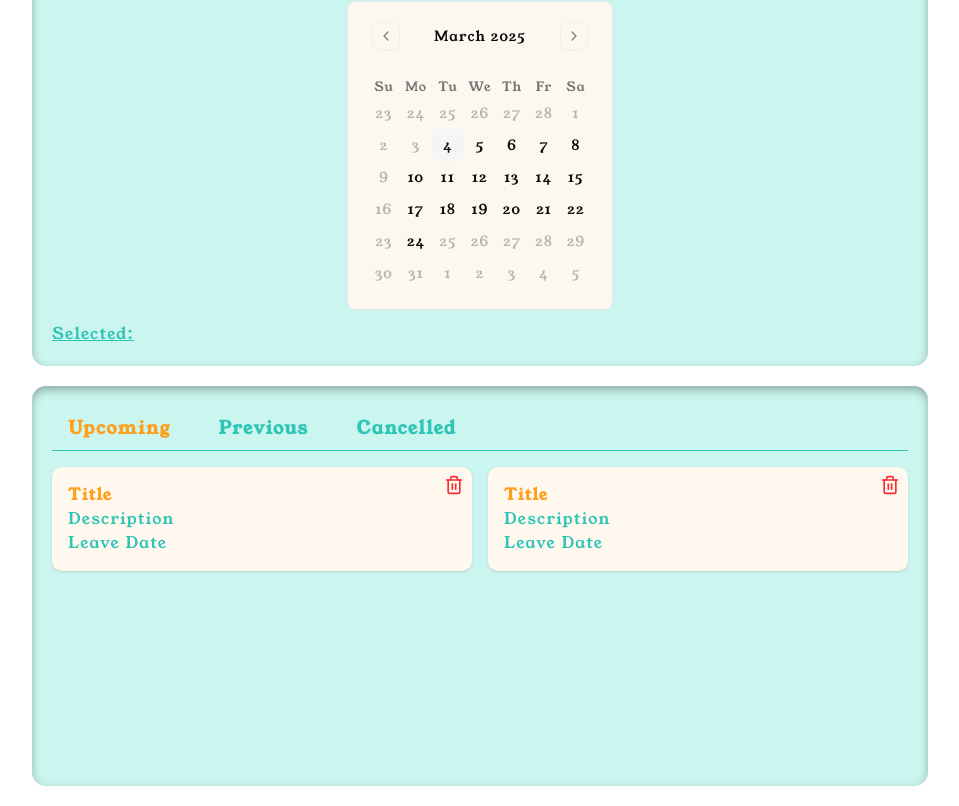
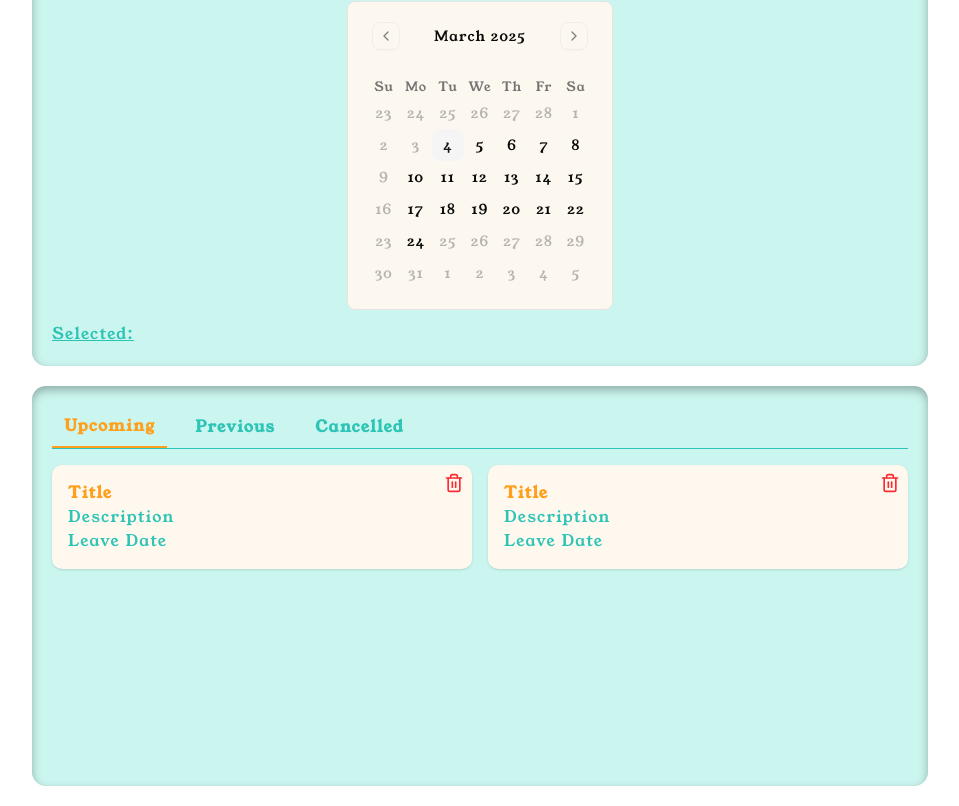
Before and after one commit to Nampallyrohith/therahub-doctor-registration, a React (Vite) app: page /dashboard in a window 1280 px wide. Shown: the part 639-1445 px from the top of the page, without its empty margins (160-1119 px from the left). Built offline with nearby package versions, Linux system fonts and the light colour scheme; no server answers.

Commit message:
updated styling

```diff
--- a/src/shared/LeaveList.tsx
+++ b/src/shared/LeaveList.tsx
@@ -11,9 +11,9 @@ const LeaveTabs = () => {
         {tabs.map((tab) => (
           <button
             key={tab}
-            className={`px-4 py-2 text-lg font-semibold ${
+            className={`px-3 py-2 font-semibold text-sm md:text-base tracking-widest ${
               activeTab === tab
-                ? "bg-[#FF9F1C] text-white md:bg-transparent md:text-[#FF9F1C] rounded-3xl"
+                ? "bg-[#FF9F1C] text-white md:bg-transparent md:text-[#FF9F1C] md:border-b-2 md:border-0 md:border-b-[#FF9F1C] md:rounded-none rounded-3xl"
                 : "text-[#2EC4B6] border-2 border-[#2EC4B6] rounded-3xl md:border-none"
             }`}
             onClick={() => setActiveTab(tab)}
```
Also changed, not shown: 1 other file (tests, documents, lock files or other folders).
